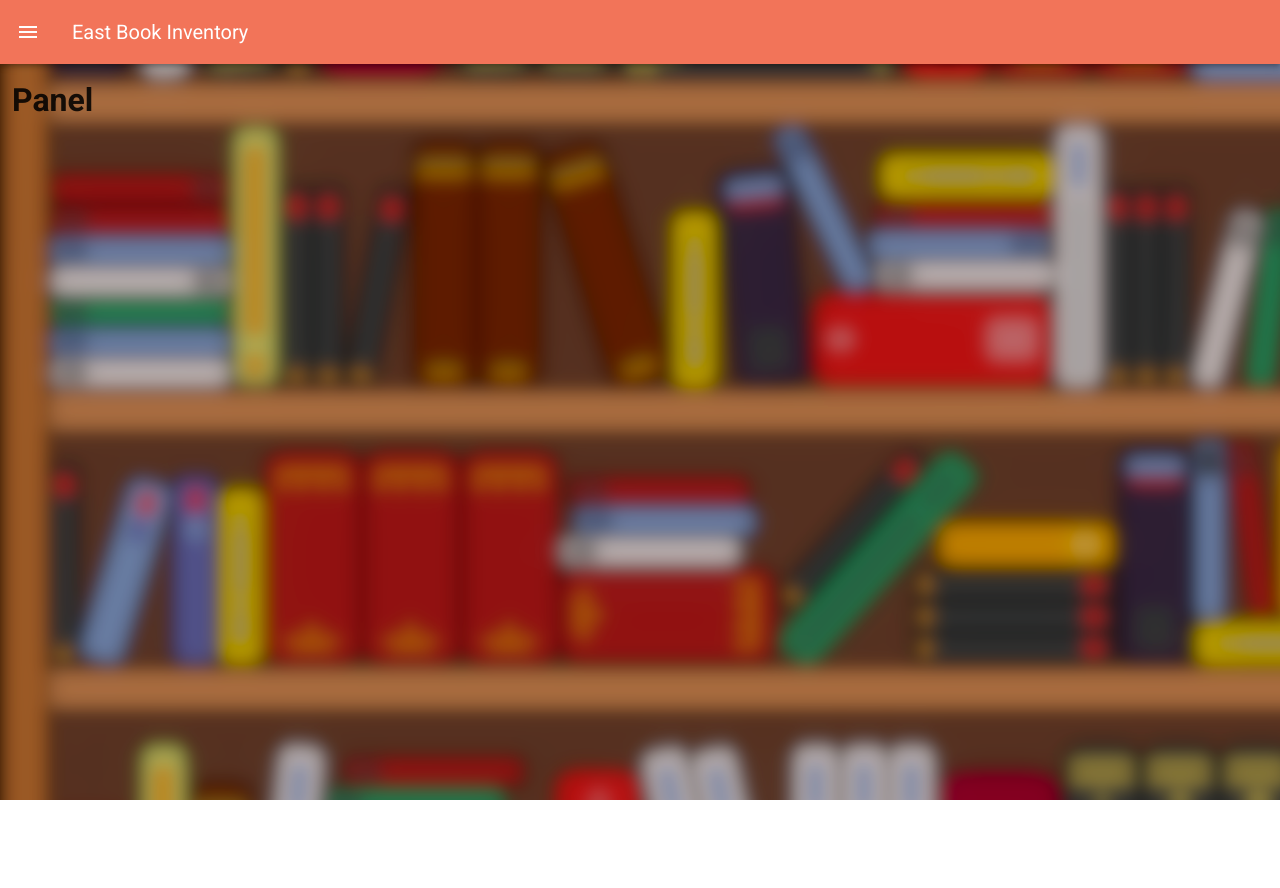
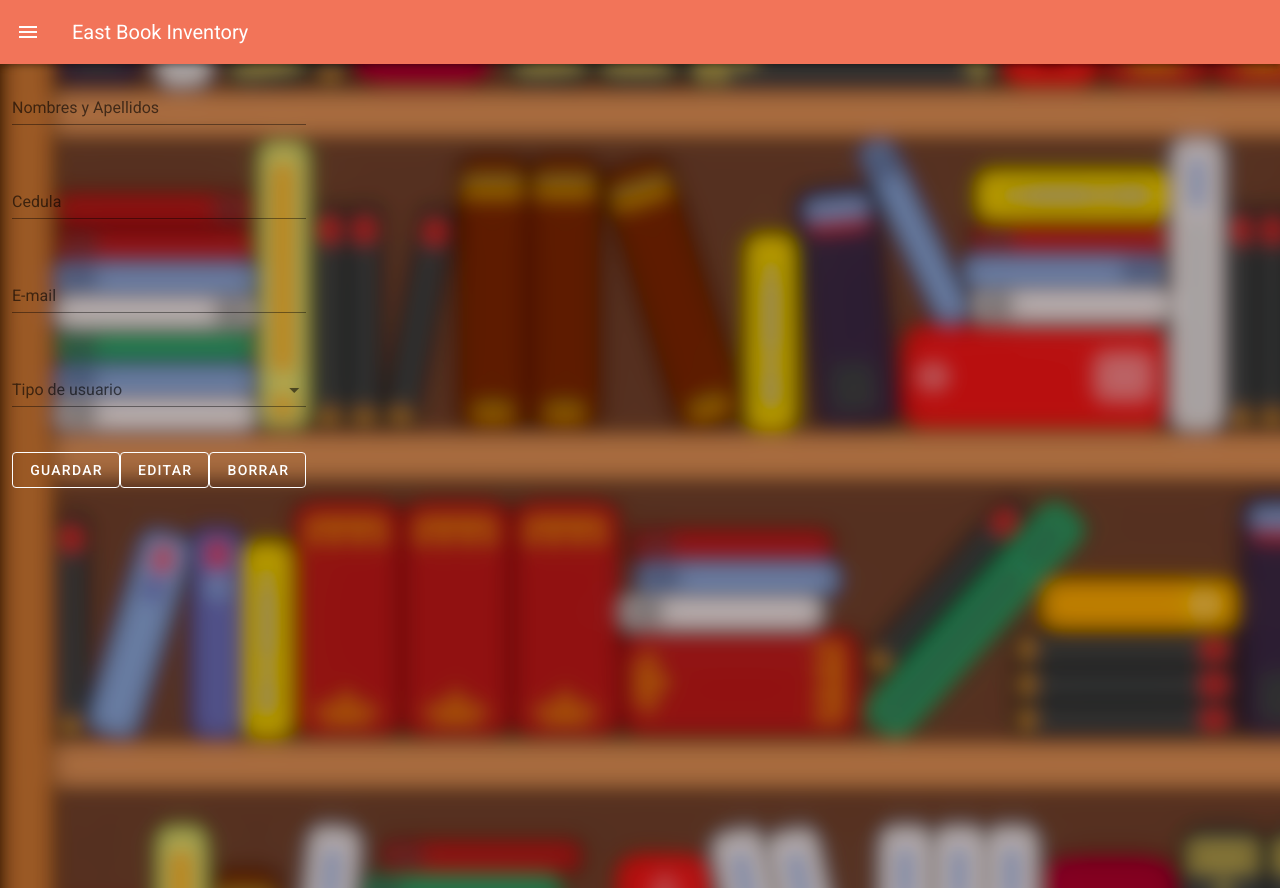
Before and after one commit to johanromero5879/ebi-frontend, a Vue app: page /home/panel in a window 1280 px wide. Before the commit the page ends 800 px from the top, so only its background shows below. Built offline with nearby package versions, Linux system fonts and the light colour scheme.

Commit message:
formulario de ingreso de usuario

```diff
--- a/src/views/Home.vue
+++ b/src/views/Home.vue
@@ -4,6 +4,7 @@
       <v-app-bar-nav-icon @click="drawer = true"></v-app-bar-nav-icon>
 
       <v-toolbar-title>East Book Inventory</v-toolbar-title>
+
     </v-app-bar>
 
     <v-navigation-drawer v-model="drawer" absolute temporary>
@@ -12,19 +13,20 @@
           v-model="group"
           active-class="deep-purple--text text--accent-4"
         >
-          <v-list-item>
+          <v-list-item onclick="location.href='http://localhost:8080/home'">
             <v-list-item-icon>
               <v-icon>mdi-home</v-icon>
             </v-list-item-icon>
             <v-list-item-title>Home</v-list-item-title>
           </v-list-item>
 
-          <v-list-item>
+          <v-list-item onclick="location.href='http://localhost:8080/home/panel'">
             <v-list-item-icon>
               <v-icon>mdi-account</v-icon>
             </v-list-item-icon>
             <v-list-item-title>Account</v-list-item-title>
           </v-list-item>
+
         </v-list-item-group>
       </v-list>
     </v-navigation-drawer>
@@ -37,6 +39,7 @@
         <router-view></router-view>
       </v-container>
     </v-main>
+
   </div>
 </template>
 <style>
--- a/src/views/Panel.vue
+++ b/src/views/Panel.vue
@@ -6,5 +6,89 @@
 
 
 <template>
-  <h1>Panel</h1>
+  <div class="contenedorPanel">
+
+        <div align="center">
+            <v-text-field
+            label="Nombres y Apellidos"
+            required
+            color=#FFCC80
+          ></v-text-field>
+
+            <br>
+
+            <v-text-field
+            label="Cedula"
+            required
+          ></v-text-field>
+
+          <br>
+
+          <v-text-field
+            v-model="email"
+            :rules="emailRules"
+            label="E-mail"
+            required
+          ></v-text-field>
+
+          <br>
+
+        <v-select
+          :items="items"
+          label="Tipo de usuario"
+        ></v-select>
+        <br>
+        <v-btn color="#FFFFFF" outlined
+            >
+              Guardar
+            </v-btn>
+
+            <v-btn color="#FFFFFF" outlined
+            >
+              Editar
+            </v-btn>
+
+            <v-btn color="#FFFFFF" outlined
+            >
+              Borrar
+            </v-btn>
+          </div>
+
+
+  </div>
 </template>
+
+
+<style>
+.formPanel {
+  background-color: white;
+  opacity: 1 !important;
+  width: 500px;
+  height: 400px;
+  padding: 30px;
+}
+.contenedorPanel {
+  min-height: 100vh;
+  box-sizing: border-box;
+  background: transparent;
+  background-size: cover;
+  background-position: center;
+  display: flex;
+  justify-content: top;
+  align-items: top;
+}
+
+@media screen and (max-width: 500px) {
+  .form {
+    padding: 16px;
+  }
+}
+</style>
+
+<script>
+  export default {
+    data: () => ({
+      items: ['Administrador', 'Contador', 'Regular', 'Buzz'],
+    }),
+  }
+</script>
```
